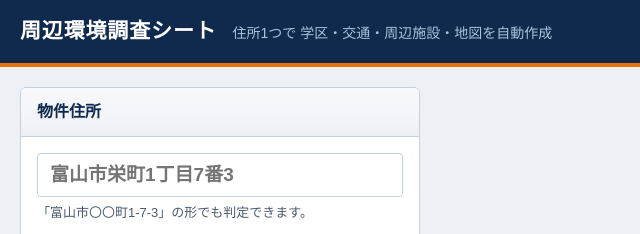
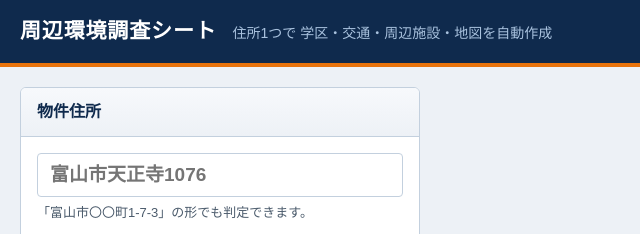
Before and after one commit to s-yago/shuhen-chosa, a plain HTML site: page index.html in a window 1280 px wide. Shown: the top 234 px of the page, 0-640 px from the left. Drawn offline with Linux system fonts and the light colour scheme.

Commit message:
Update index.html

```diff
--- a/index.html
+++ b/index.html
@@ -167,7 +167,7 @@ details.adv summary{cursor:pointer;font-size:14px;font-weight:700;color:var(--na
   <div class="card">
     <h2>物件住所</h2>
     <div class="body">
-      <input type="text" id="addr" class="addr-in" placeholder="富山市栄町1丁目7番3" autocomplete="off">
+      <input type="text" id="addr" class="addr-in" placeholder="富山市天正寺1076" autocomplete="off">
       <div class="hint">「富山市〇〇町1-7-3」の形でも判定できます。</div>
       <button class="btn go" id="run">調査する</button>
       <div class="hint" id="quota"></div>
```
